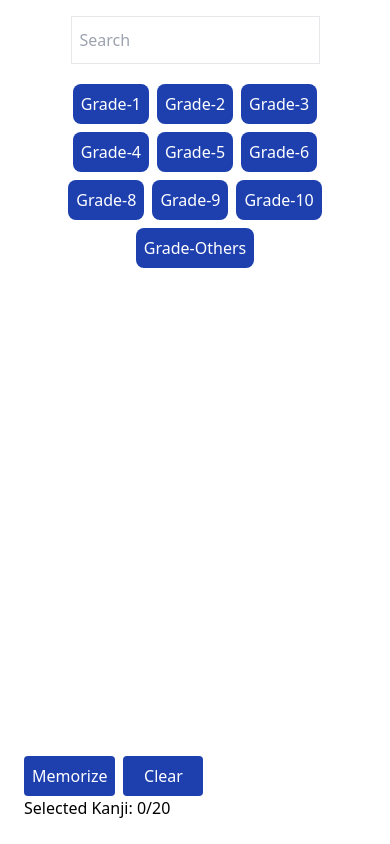
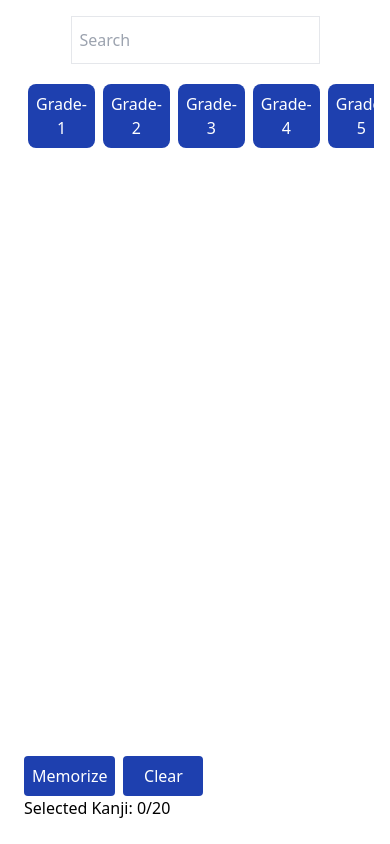
Before and after one commit to mmuflih55/kanji-flashcard, a React (Vite) app: page / in a window 390 px wide. Built offline with nearby package versions, Linux system fonts and the light colour scheme.

Commit message:
feat: improve ux on mobile

```diff
--- a/src/components/modules/selectGrades/index.tsx
+++ b/src/components/modules/selectGrades/index.tsx
@@ -11,7 +11,7 @@ const SelectGrade: FC<{
     setGrade(grade);
   };
   return (
-    <div className="flex flex-wrap justify-center p-2 m-2">
+    <div className="flex sm:justify-center sm:flex-wrap p-2 m-2 max-w-full overflow-x-scroll">
       {gradeList.map((grade, i) => (
         <Label
           key={i}
```
